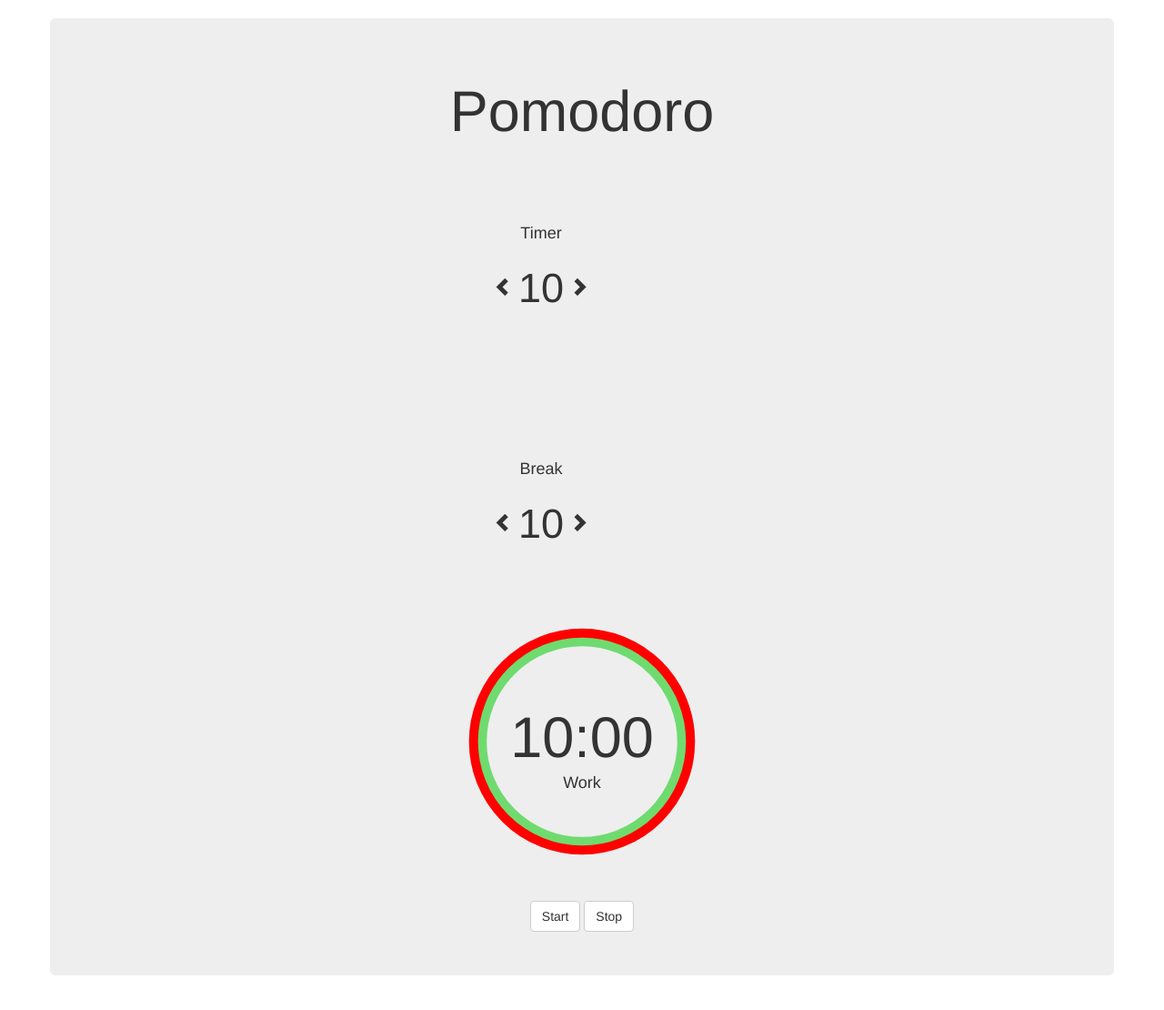
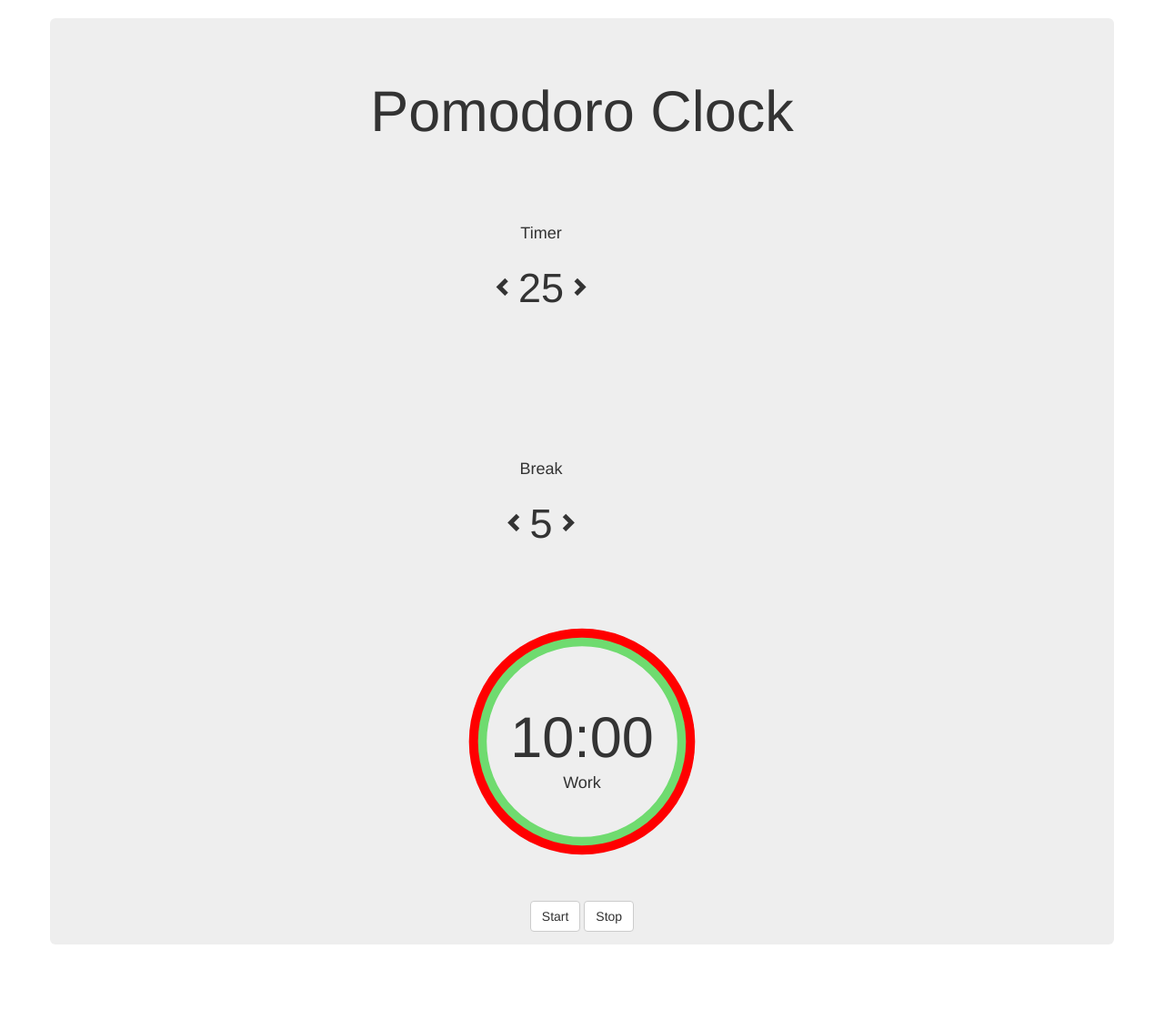
Before and after one commit to Sesshoumaru404/zip-line-projects, a plain HTML site: page pomodoro/pomodoro.html in a window 1280 px wide. Shown: the whole page at 91% size. After the commit the page ends 1068 px from the top, so only its background shows below. Drawn offline with Linux system fonts and the light colour scheme.

Commit message:
finished Pomodoro

```diff
--- a/pomodoro/js/timer.js
+++ b/pomodoro/js/timer.js
@@ -2,12 +2,12 @@ $(document).ready(function (e) {
     "use strict";
     var minutes, interval, breakmins, totalseconds;
     var breakstart, pause = false;
-    var seconds = 60, innerOffset = '690', outerOffset = '750';
-    var audioElement = document.createElement('audio');
+    var seconds = 60, innerOffset = '690', outerOffset = '750', audioElement = document.createElement('audio');
     audioElement.setAttribute('src', './audio/buzz.mp3');
     audioElement.addEventListener('ended', function () {this.currentTime = 0; }, false);
 
     function stopCount() {
+//        Reset everything and stop timer
         clearInterval(interval);
         interval = minutes = undefined;
         breakstart = pause = false;
@@ -18,6 +18,7 @@ $(document).ready(function (e) {
     }
 
     function downcount() {
+//        Countdown timer and circle animation
         seconds = seconds - 1;
         totalseconds = breakstart ? 0 : totalseconds - 1;
         if (seconds === 59) {
@@ -29,9 +30,11 @@ $(document).ready(function (e) {
         } else {
             $('.clock').text(minutes + ":" + seconds);
         }
+        // Cirlce animations
         $('.inner').css('stroke-dashoffset', 0 + (totalseconds * (innerOffset / 60)));
         $('.outer').css('stroke-dashoffset', outerOffset - (totalseconds * (outerOffset / (parseInt($('.timer').text(), 10) * 60))));
         if (seconds == 0) {
+//            If minutes and seconds are zero start break or finish timer
             if (minutes === 0) {
                 if (breakstart) {
                     audioElement.play();
@@ -76,6 +79,7 @@ $(document).ready(function (e) {
     });
 
     function countinterval() {
+//        Timer interval function
         interval = setInterval(downcount, 1000);
     }
 
--- a/pomodoro/pomodoro.html
+++ b/pomodoro/pomodoro.html
@@ -12,14 +12,14 @@
     <div class="container">
       <div class="row">
         <div class="jumbotron">
-          <h1>Pomodoro</h1>
+          <h1>Pomodoro Clock</h1>
           <div class="row">
             <div class="col-md-5 col-md-offset-3 ">
                 <div class="floatrow">
                   <h4>Timer</h4>
                   <p >
                     <span class="minusTime glyphicon glyphicon-chevron-left"></span>
-                    <span class="timer number">10</span>
+                    <span class="timer number">25</span>
                     <span class="addTime glyphicon glyphicon-chevron-right"></span>
                   </p>
                 </div>
@@ -27,11 +27,12 @@
                   <h4>Break</h4>
                   <p >
                      <span class="minusTime glyphicon glyphicon-chevron-left"></span>
-                    <span class="break number">10</span>
+                    <span class="break number">5</span>
                     <span class="addTime glyphicon glyphicon-chevron-right"></span>
                   </p>
                 </div>
             </div>
+          </div>
           <div class="row">
             <div class="col-md-12">
               <div class="test">
@@ -57,14 +58,10 @@
         </div>
         <div class="col-md-6 col-md-offset-3">
           <button class="btn btn-default click start" type="submit">Start</button>
-            <!-- <button class="btn btn-default click pause" type="submit">Pause</button> -->
           <button class="btn btn-default stop" type="submit">Stop</button>
         </div>
       </div>
       </div>
     </div>
-    <p class="testing">
-
-    </p>
   </body>
 </html>
```
